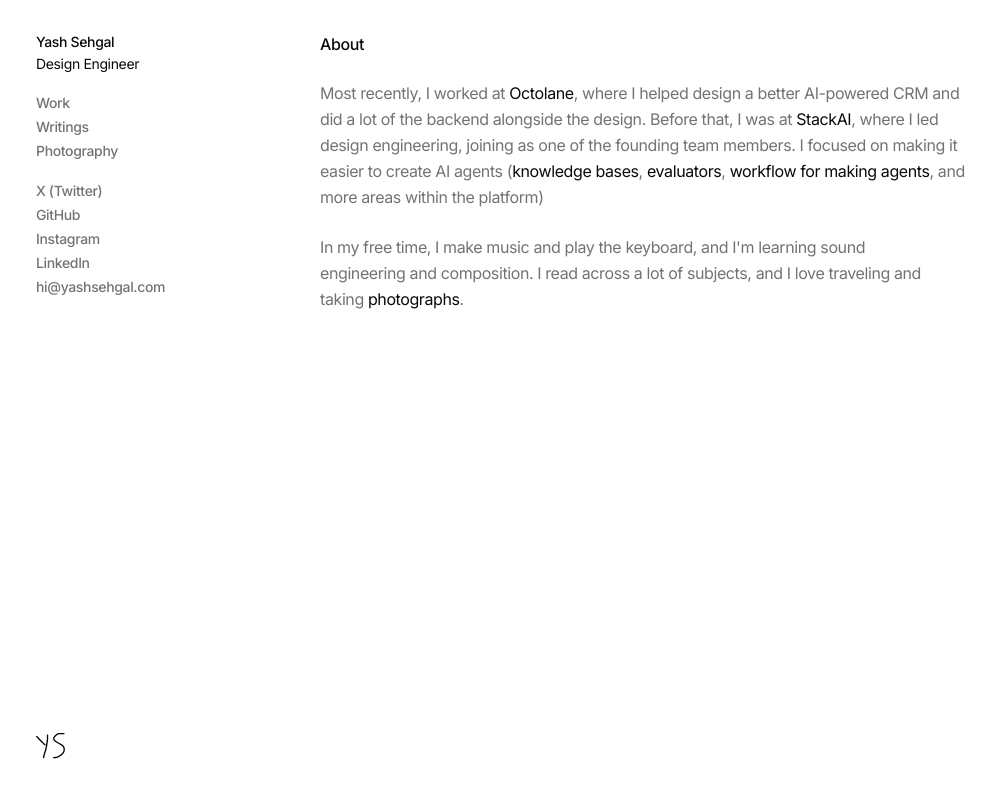
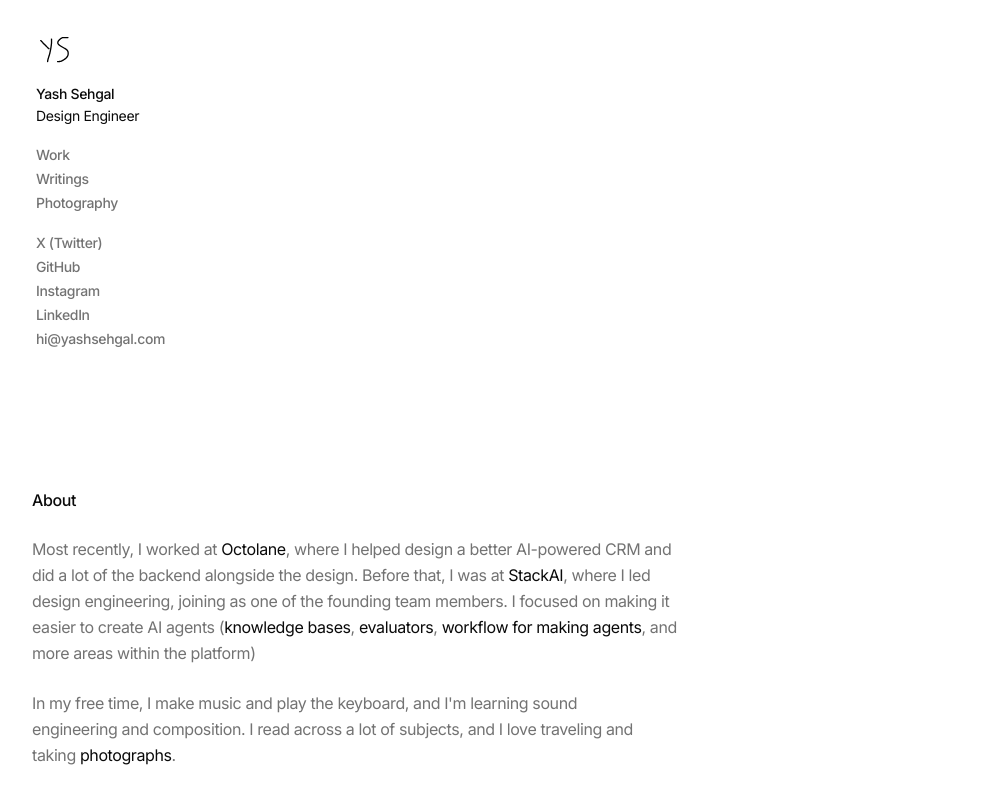
Before and after one commit to yashsehgal/personal-website, a Next.js app: page / in a window 1280 px wide. Shown: the whole page, without its empty margins (0-995 px from the left). Built offline with nearby package versions, Linux system fonts and the light colour scheme.

Commit message:
Place About at the bottom of the home page and move the initials into the sidebar header.
Co-authored-by: Cursor <cursoragent@cursor.com>

```diff
--- a/components/layouts/main-layout-container.tsx
+++ b/components/layouts/main-layout-container.tsx
@@ -1,6 +1,10 @@
+"use client";
+
+import { WEBSITE_ROUTES } from "@/common/routes";
 import { MainSidebarNavigation } from "@/components/layouts/main-sidebar-navigation";
 import { cn } from "cn";
 import Image from "next/image";
+import { usePathname } from "next/navigation";
 
 type MainLayoutContainerProps = React.HTMLAttributes<HTMLDivElement>;
 
@@ -9,16 +13,23 @@ export function MainLayoutContainer({
   children: layoutMainContent,
   ...props
 }: MainLayoutContainerProps) {
+  const pathname = usePathname();
+  const isHomePage = pathname === WEBSITE_ROUTES.HOME;
+
   return (
     <div
       className={cn(
-        "main-layout-container relative p-8 flex items-start justify-start",
+        "main-layout-container relative p-8",
+        isHomePage
+          ? "flex min-h-dvh flex-col justify-between"
+          : "flex items-start justify-start",
         className,
       )}
       {...props}
     >
       <MainSidebarNavigation />
       <main>{layoutMainContent}</main>
+      {isHomePage ? null : (
         <Image
           src="/assets/initials.svg"
           alt="Yash Sehgal"
@@ -32,6 +43,7 @@ export function MainLayoutContainer({
           loading="eager"
           fetchPriority="high"
         />
+      )}
     </div>
   );
 }
--- a/components/layouts/main-sidebar-navigation.tsx
+++ b/components/layouts/main-sidebar-navigation.tsx
@@ -2,6 +2,7 @@
 
 import { WEBSITE_ROUTES, WebsiteRouteType } from "@/common/routes";
 import { cn } from "cn";
+import Image from "next/image";
 import Link from "next/link";
 import { usePathname } from "next/navigation";
 import {
@@ -185,13 +186,27 @@ export function MainSidebarNavigation() {
         <Link href={WEBSITE_ROUTES.HOME} className="size-fit block">
           <div
             className={cn(
-              "flex flex-col gap-0.5 size-fit",
+              "flex flex-col gap-3 size-fit",
               isHomePageActive
                 ? "text-foreground"
                 : "text-muted-foreground hover:text-foreground",
             )}
             aria-label="Yash Sehgal, Design Engineer"
           >
+            {isHomePageActive ? (
+              <Image
+                src="/assets/initials.svg"
+                alt=""
+                width={168}
+                height={150}
+                aria-hidden="true"
+                className="size-10 select-none dark:invert"
+                draggable={false}
+                priority
+                unoptimized
+              />
+            ) : null}
+            <div className="flex flex-col gap-0.5">
               <p
                 className="font-medium tracking-tight text-sm"
                 aria-hidden="true"
@@ -201,6 +216,7 @@ export function MainSidebarNavigation() {
               <p className="tracking-tight text-sm" aria-hidden="true">
                 Design Engineer
               </p>
+            </div>
           </div>
         </Link>
       </header>
```
Lines whose indentation alone changed are shown as unchanged.
